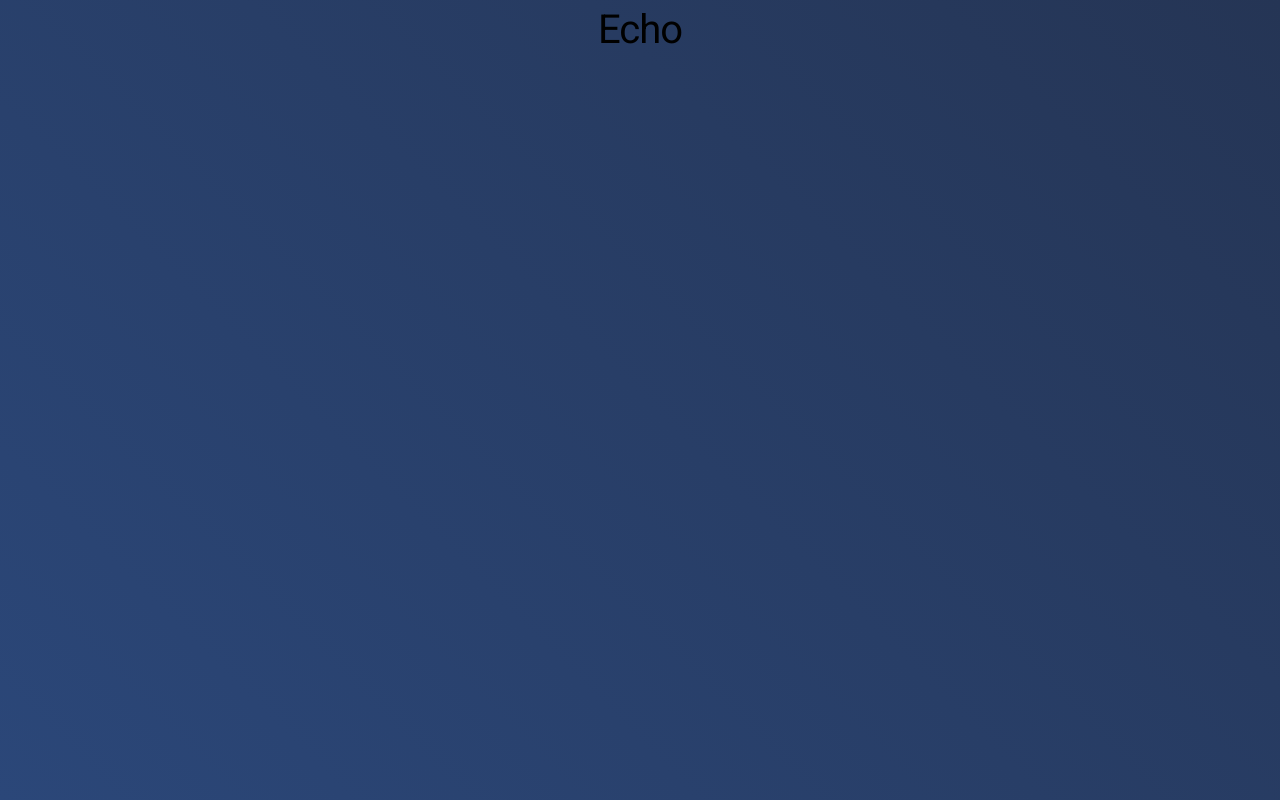
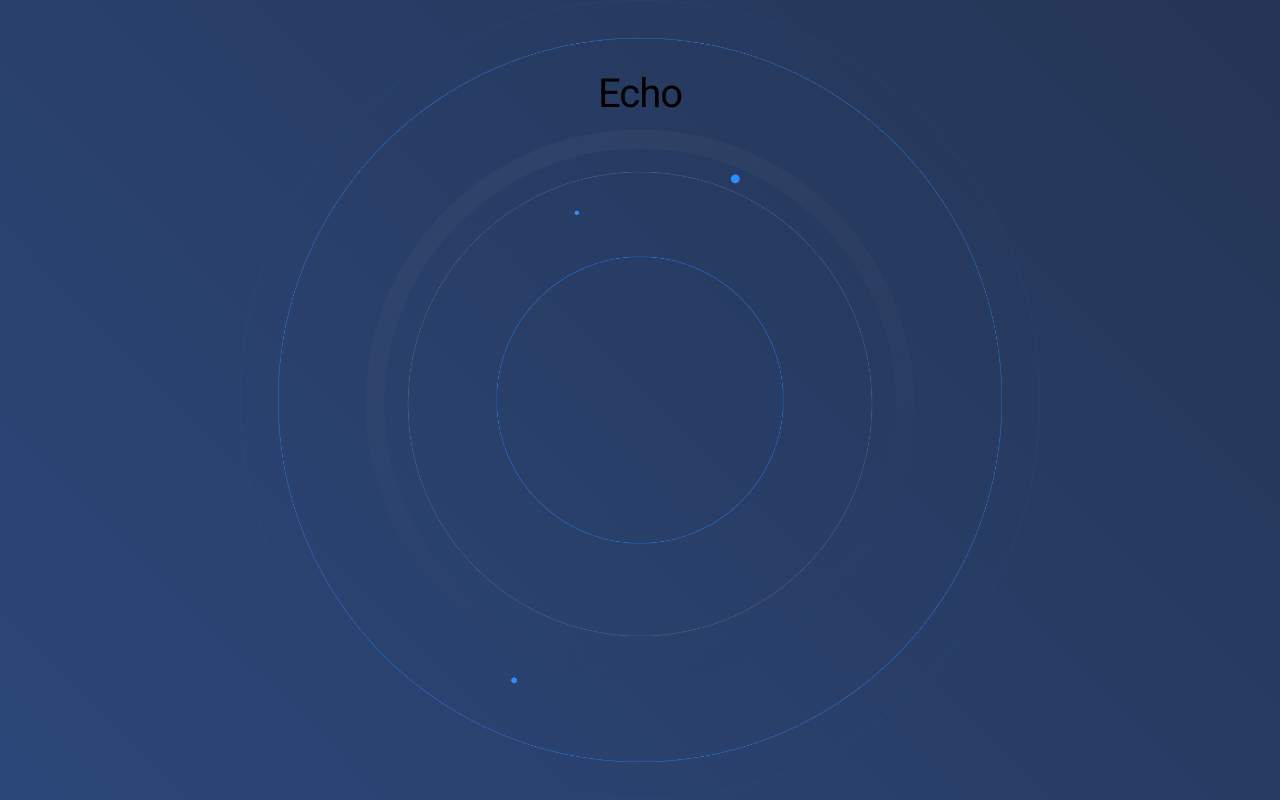
Before and after one commit to App-Echo/echo, a Next.js app: page / in a window 1280 px wide. Built offline with nearby package versions, Linux system fonts and the light colour scheme.

Commit message:
config(tailwind): add size 0

```diff
--- a/src/app/page.tsx
+++ b/src/app/page.tsx
@@ -1,6 +1,6 @@
 export default function Home() {
   return (
-    <main className="flex min-h-screen flex-col items-center justify-between p-14">
+    <main className="flex min-h-screen flex-col items-center justify-between p-10">
       <h1 className="text-normal text-6xl tracking-tight text-light">Echo</h1>
       {/* <Home /> */}
       {/* <Divider /> */}
--- a/tailwind.config.ts
+++ b/tailwind.config.ts
@@ -18,6 +18,7 @@
       '2xl': '128rem',
     },
     spacing: {
+      '0': '0rem',
       '1': '0.4rem',
       '2': '0.8rem',
       '3': '1.2rem',
```
